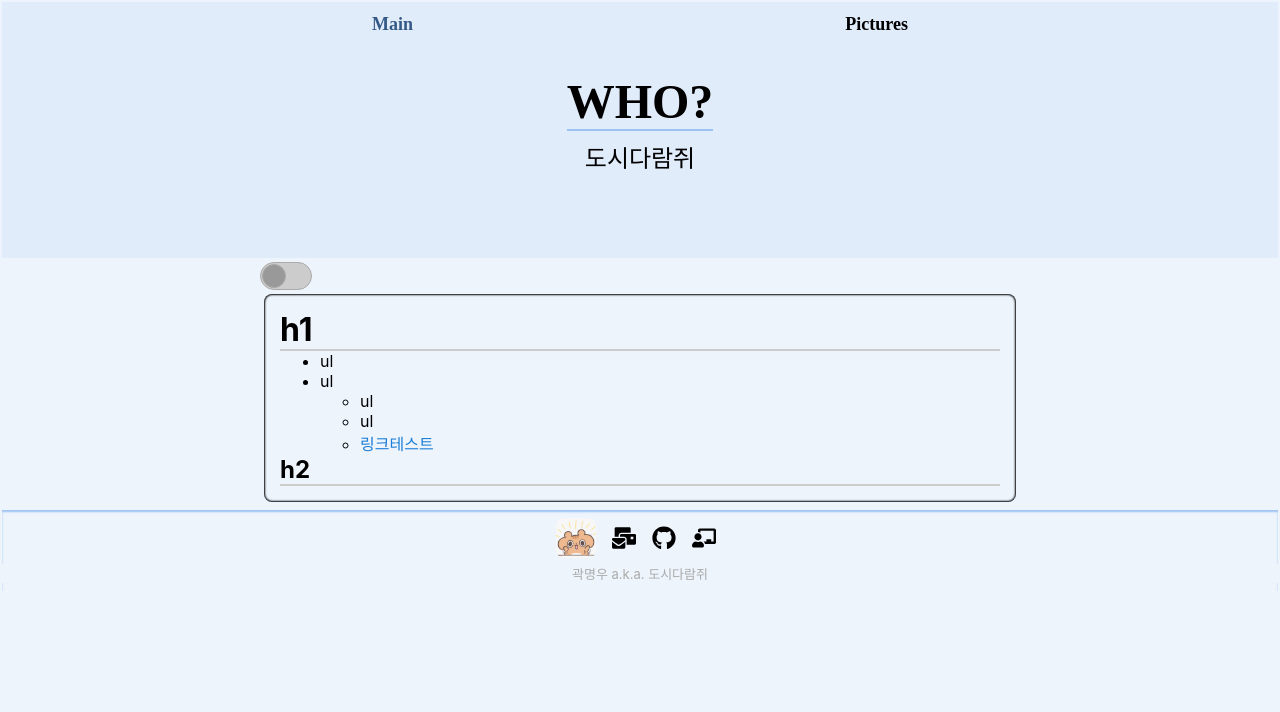
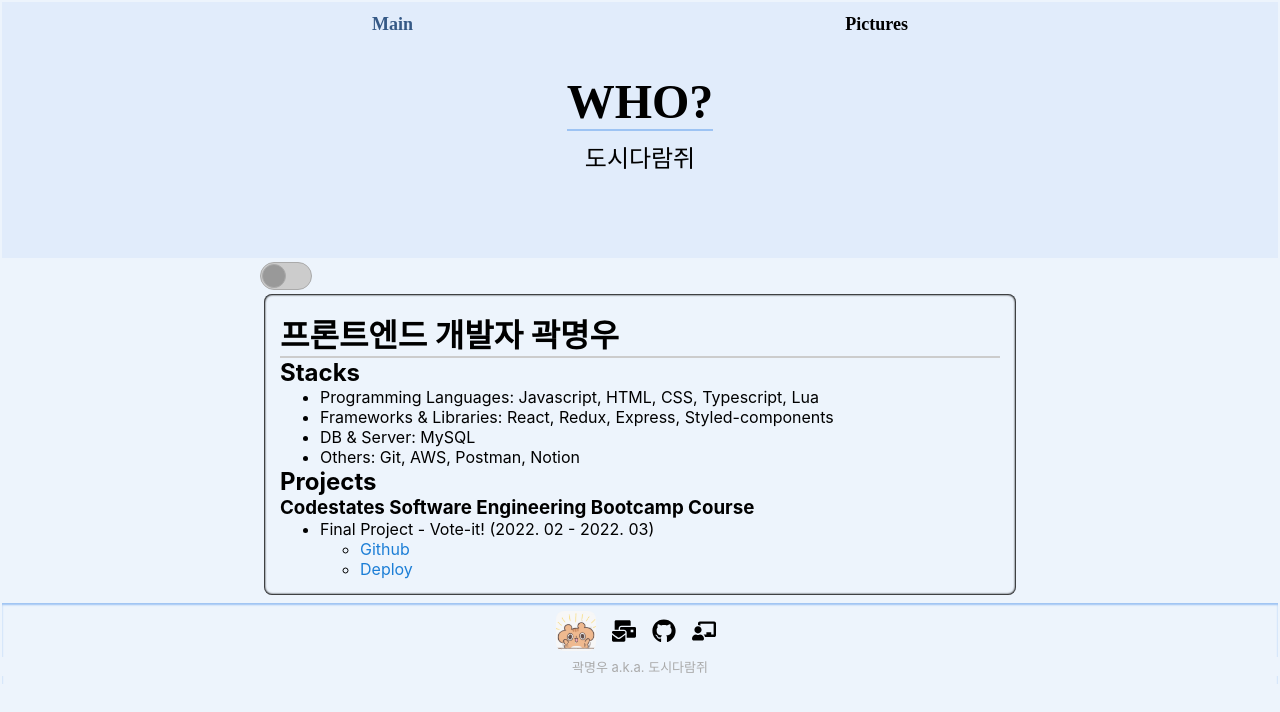
Before and after one commit to Citysquirrel/citysquirrel.github.io, a React (Create React App) app: page / in a window 1280 px wide. Shown: the top 712 px of the page. Built offline with nearby package versions, Linux system fonts and the light colour scheme; a web font is replaced by a local one.

Commit message:
write portfolio.md

```diff
--- a/src/components/Textblock.tsx
+++ b/src/components/Textblock.tsx
@@ -27,8 +27,7 @@ const MdWrap = styled.div<{ props: Props }>`
   ul {
     padding: 0 0 0 40px;
   }
-  h1,
-  h2 {
+  h1 {
     border-bottom: 2px solid #ccc;
   }
   a {
--- a/src/pages/portfolio.md
+++ b/src/pages/portfolio.md
@@ -1,9 +1,16 @@
-# h1
+# 프론트엔드 개발자 곽명우
 
-- ul
-- ul
-  - ul
-  - ul
-  - [링크테스트](테스트)
+## Stacks
 
-## h2
+- Programming Languages: Javascript, HTML, CSS, Typescript, Lua
+- Frameworks & Libraries: React, Redux, Express, Styled-components
+- DB & Server: MySQL
+- Others: Git, AWS, Postman, Notion
+
+## Projects
+
+### Codestates Software Engineering Bootcamp Course
+
+- Final Project - Vote-it! (2022. 02 - 2022. 03)
+  - [Github](https://github.com/codestates/vote-it)
+  - [Deploy](https://mymy-project-adfs.com/)
```
